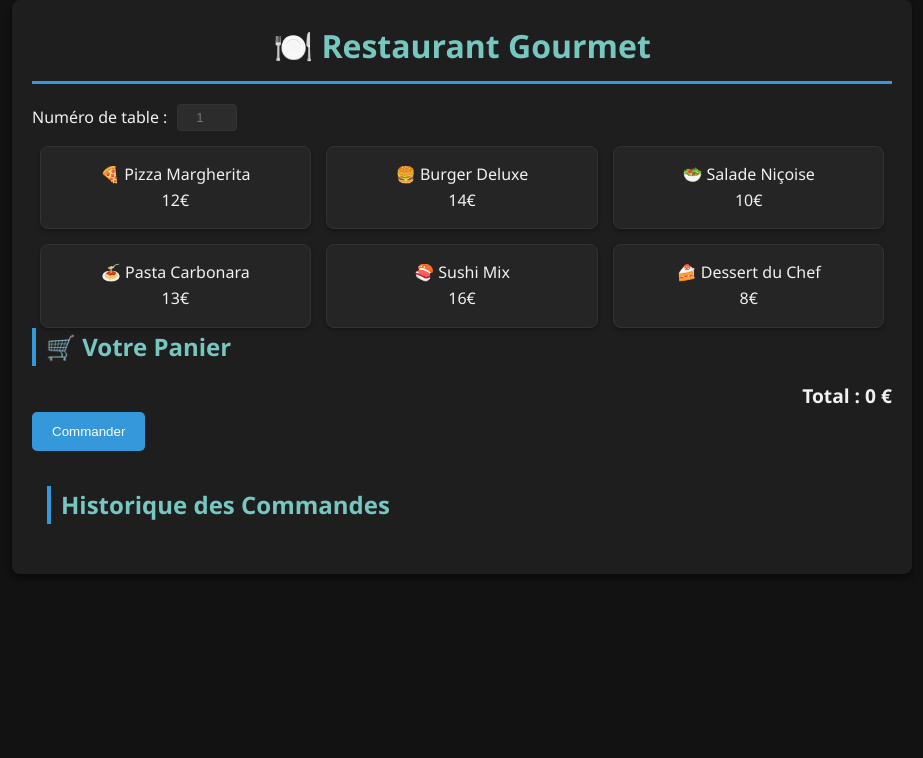
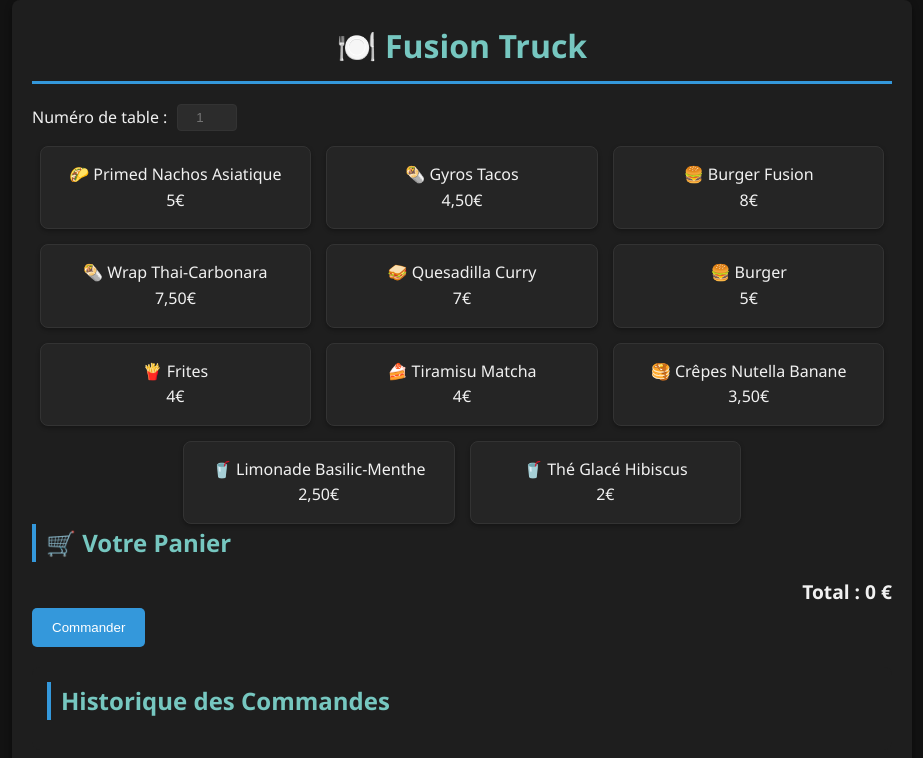
Before and after one commit to User12563/CAISSE-FOOD-TRUCK, a plain HTML site: page index.html in a window 1280 px wide. Shown: the whole page, without its empty margins (178-1101 px from the left). Drawn offline with Linux system fonts and the light colour scheme.

Commit message:
index.html

```diff
--- a/index.html
+++ b/index.html
@@ -2,7 +2,7 @@
 <html lang="fr">
 <head>
     <meta charset="UTF-8">
-    <title>Restaurant Gourmet en Ligne</title>
+    <title>Fusion Truck Caisse</title>
     <style>
         /* Styles inchangés, sauf ajout pour l'entrée du numéro de table */
         * { box-sizing: border-box; margin: 0; padding: 0; }
@@ -32,7 +32,7 @@
 </head>
 <body>
     <div class="container">
-        <h1>🍽️ Restaurant Gourmet</h1>
+        <h1>🍽️ Fusion Truck</h1>
 
         <!-- Numéro de table -->
         <div id="numero-table">
@@ -42,12 +42,17 @@
 
         <!-- Menu -->
         <div id="menu">
-            <div class="plat" onclick="ajouterAuPanier('Pizza Margherita', 12)">🍕 Pizza Margherita<br>12€</div>
-            <div class="plat" onclick="ajouterAuPanier('Burger Deluxe', 14)">🍔 Burger Deluxe<br>14€</div>
-            <div class="plat" onclick="ajouterAuPanier('Salade Niçoise', 10)">🥗 Salade Niçoise<br>10€</div>
-            <div class="plat" onclick="ajouterAuPanier('Pasta Carbonara', 13)">🍝 Pasta Carbonara<br>13€</div>
-            <div class="plat" onclick="ajouterAuPanier('Sushi Mix', 16)">🍣 Sushi Mix<br>16€</div>
-            <div class="plat" onclick="ajouterAuPanier('Dessert du Chef', 8)">🍰 Dessert du Chef<br>8€</div>
+            <div class="plat" onclick="ajouterAuPanier('Primed Nachos Asiatique', 5)">🌮 Primed Nachos Asiatique<br>5€</div>
+            <div class="plat" onclick="ajouterAuPanier('Gyros Tacos', 4.5)">🌯 Gyros Tacos<br>4,50€</div>
+            <div class="plat" onclick="ajouterAuPanier('Burger Fusion', 8)">🍔 Burger Fusion<br>8€</div>
+            <div class="plat" onclick="ajouterAuPanier('Wrap Thai-Carbonara', 7.5)">🌯 Wrap Thai-Carbonara<br>7,50€</div>
+            <div class="plat" onclick="ajouterAuPanier('Quesadilla Curry', 7)">🥪 Quesadilla Curry<br>7€</div>
+            <div class="plat" onclick="ajouterAuPanier('Burger', 5)">🍔 Burger<br>5€</div>
+            <div class="plat" onclick="ajouterAuPanier('Frites', 4)">🍟 Frites<br>4€</div>
+            <div class="plat" onclick="ajouterAuPanier('Tiramisu Matcha', 4)">🍰 Tiramisu Matcha<br>4€</div>
+            <div class="plat" onclick="ajouterAuPanier('Crêpes Nutella Banane', 3.5)">🥞 Crêpes Nutella Banane<br>3,50€</div>
+            <div class="plat" onclick="ajouterAuPanier('Limonade Basilic-Menthe', 2.5)">🥤 Limonade Basilic-Menthe<br>2,50€</div>
+            <div class="plat" onclick="ajouterAuPanier('Thé Glacé Hibiscus', 2)">🥤 Thé Glacé Hibiscus<br>2€</div>
         </div>
 
         <!-- Panier -->
```
